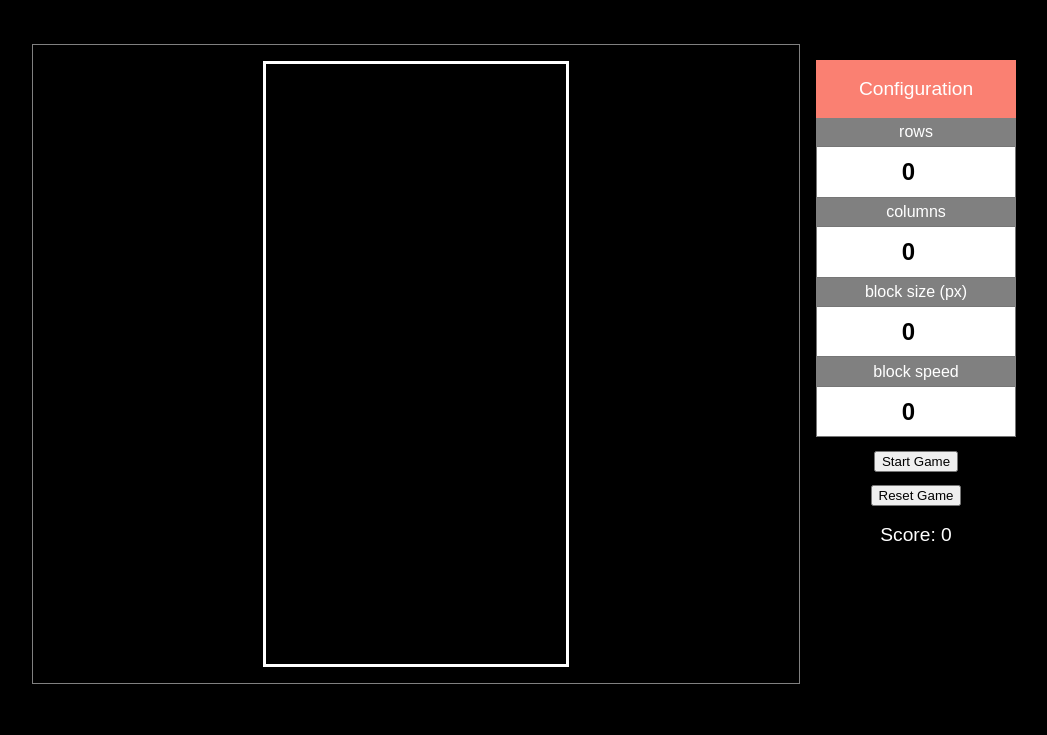
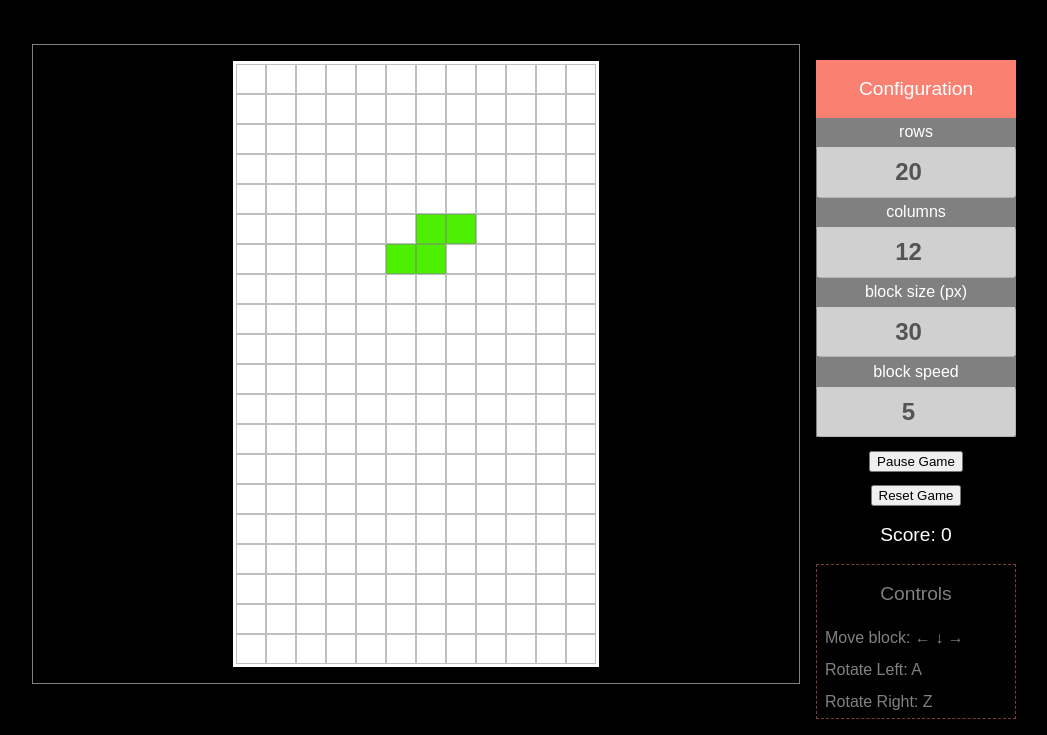
Before and after one commit to larprad/tetris, a plain HTML site: page index.html in a window 1280 px wide. Both pictures are taken after a click on the button "Start Game". Shown: the part 100-835 px from the top of the page, without its empty margins (108-1155 px from the left). Before the commit the page ends 800 px from the top, so only its background shows below. Drawn offline with Linux system fonts and the light colour scheme.

Commit message:
Make controls panel

```diff
--- a/app.js
+++ b/app.js
@@ -3,8 +3,6 @@
 //--------------------------------//
 
 //---------------------------------------------------------
-
-import createTetrominoes from './modules/tetrominoes';
 
 /////////////////
 // GLOBAL VARS //
@@ -100,6 +98,53 @@ function initTetromino() {
   console.log('tetromino number', tetrominoNumber);
   rotationIndex = Math.floor(Math.random() * theTetrominoes[tetrominoNumber].length);
   currentTetromino = theTetrominoes[tetrominoNumber][rotationIndex];
+}
+
+function createTetrominoes(columns) {
+  const iTetromino = [
+    [1, columns + 1, columns * 2 + 1, columns * 3 + 1],
+    [0, 1, 2, 3],
+    [1, columns + 1, columns * 2 + 1, columns * 3 + 1],
+    [0, 1, 2, 3],
+  ];
+  const llTetromino = [
+    [0, columns, columns + 1, columns + 2],
+    [1, 2, columns + 1, columns * 2 + 1],
+    [0, 1, 2, columns + 2],
+    [1, columns + 1, columns * 2, columns * 2 + 1],
+  ];
+  const lrTetromino = [
+    [2, columns, columns + 1, columns + 2],
+    [1, columns + 1, columns * 2 + 1, columns * 2 + 2],
+    [0, 1, 2, columns],
+    [0, 1, columns + 1, columns * 2 + 1],
+  ];
+  const oTetromino = [
+    [1, 2, columns + 1, columns + 2],
+    [1, 2, columns + 1, columns + 2],
+    [1, 2, columns + 1, columns + 2],
+    [1, 2, columns + 1, columns + 2],
+  ];
+  const sTetromino = [
+    [1, 2, columns, columns + 1],
+    [1, columns + 1, columns + 2, columns * 2 + 2],
+    [1, 2, columns, columns + 1],
+    [1, columns + 1, columns + 2, columns * 2 + 2],
+  ];
+  const zTetromino = [
+    [0, 1, columns + 1, columns + 2],
+    [2, columns + 1, columns + 2, columns * 2 + 1],
+    [0, 1, columns + 1, columns + 2],
+    [2, columns + 1, columns + 2, columns * 2 + 1],
+  ];
+  const tTetromino = [
+    [1, columns, columns + 1, columns + 2],
+    [1, columns + 1, columns + 2, columns * 2 + 1],
+    [0, 1, 2, columns + 1],
+    [2, columns + 1, columns + 2, columns * 2 + 2],
+  ];
+
+  return [iTetromino, llTetromino, lrTetromino, oTetromino, sTetromino, zTetromino, tTetromino];
 }
 
 // draw the tetromino while in play
--- a/index.html
+++ b/index.html
@@ -2,7 +2,7 @@
 <html lang="en">
   <head>
     <meta charset="UTF-8" />
-    <script type="module" src="./app.js" defer></script>
+    <script src="./app.js" defer></script>
     <link rel="stylesheet" href="./styles/reset.css" />
     <link rel="stylesheet" href="./styles/style.css" />
     <meta name="viewport" content="width=device-width, initial-scale=1.0" />
@@ -28,6 +28,12 @@
         <button id="startButton">Start Game</button>
         <button id="resetButton">Reset Game</button>
         <h3>Score: <span id="score">0</span></h3>
+        <div class="instructionBox">
+          <h3>Controls</h3>
+          <p>Move block: ← ↓ →</p>
+          <p>Rotate Left: A</p>
+          <p>Rotate Right: Z</p>
+        </div>
       </div>
     </div>
   </body>
--- a/styles/style.css
+++ b/styles/style.css
@@ -62,6 +62,24 @@ button {
   background-color: grey;
   text-align: center;
   width: 200px;
+}
+
+.instructionBox {
+  display: flex;
+  justify-content: center;
+  flex-direction: column;
+  text-align: left;
+  width: 200px;
+  border: 1px dashed salmon;
+  opacity: 0.5;
+}
+
+.instructionBox p {
+  padding: 0.5em;
+}
+
+.instructionBox h3 {
+  text-align: center;
 }
 
 #configPanel label {
@@ -139,11 +157,3 @@ button {
 .colorT6 {
   background-color: #9b08f4;
 }
-
-/* .test {
-  background-color: blueviolet;
-}
-
-.test2 {
-  border: 3px solid red;
-} */
```
Also changed, not shown: modules/tetrominoes.js (deleted, +0 -50 lines), README.md.
